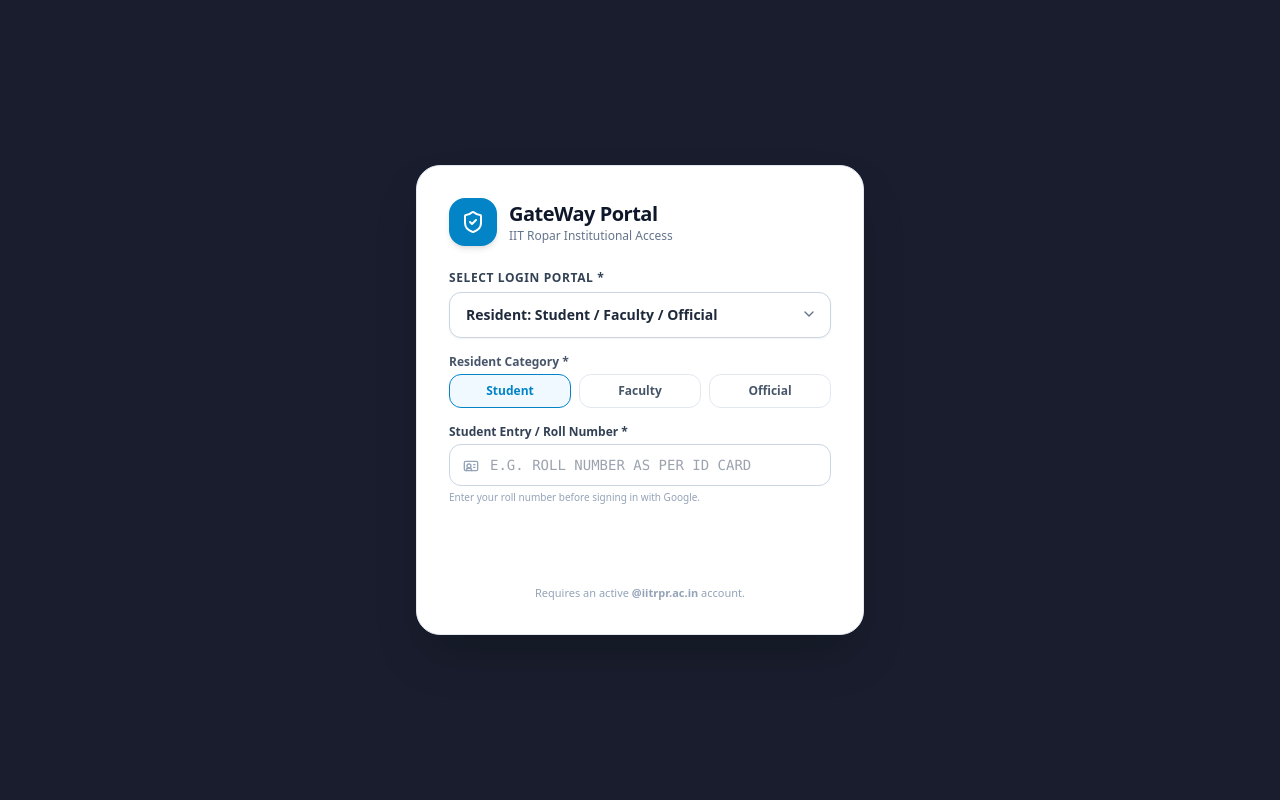
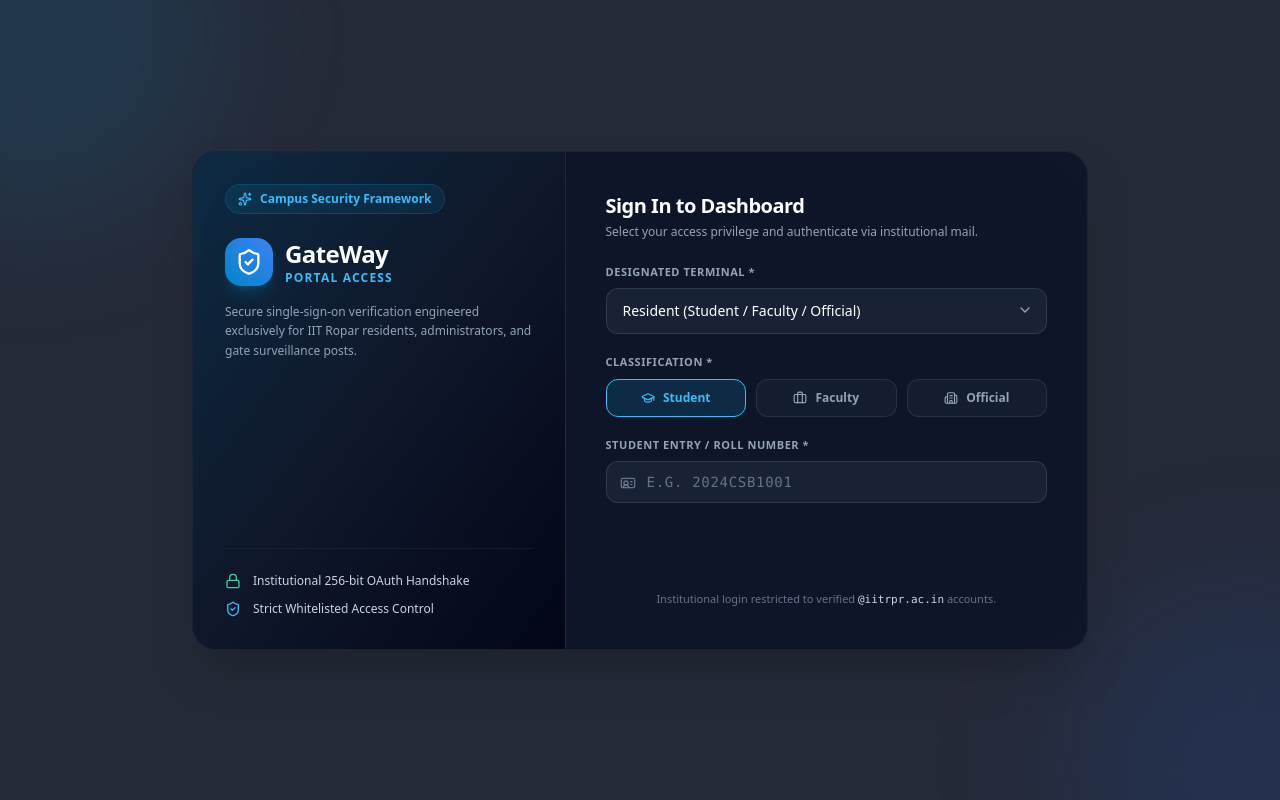
Before and after one commit to anweshaaroy/GateWay, a React (Vite) app: page / in a window 1280 px wide. Built offline with nearby package versions, Linux system fonts and the light colour scheme.

Commit message:
Fix LoginModal Error Issues

```diff
--- a/src/components/LoginModal.jsx
+++ b/src/components/LoginModal.jsx
@@ -1,7 +1,17 @@
 import React, { useState } from "react";
 import { GoogleLogin } from "@react-oauth/google";
 import { jwtDecode } from "jwt-decode";
-import { ShieldCheck, ChevronDown, IdCard } from "lucide-react";
+import {
+  ShieldCheck,
+  ChevronDown,
+  IdCard,
+  GraduationCap,
+  Briefcase,
+  Building2,
+  Lock,
+  Sparkles,
+  AlertCircle
+} from "lucide-react";
 
 export default function LoginModal({ isOpen, onLogin }) {
   const [roleSelect, setRoleSelect] = useState("resident");
@@ -9,34 +19,32 @@
   const [entryNumber, setEntryNumber] = useState("");
   const [errorMsg, setErrorMsg] = useState("");
 
-  // Shudhu IIT Ropar er domain allow kora holo
   const ALLOWED_DOMAINS = ["@iitrpr.ac.in"];
 
   if (!isOpen) return null;
 
-  // Google SSO Response Handler
   const handleGoogleSuccess = (credentialResponse) => {
     try {
       const decoded = jwtDecode(credentialResponse.credential);
       const userEmail = decoded.email?.toLowerCase() || "";
 
-      // 1. Strict Domain Whitelisting (Only @iitrpr.ac.in)
+      // 1. Strict Domain Whitelisting
       const isDomainValid = ALLOWED_DOMAINS.some((domain) => userEmail.endsWith(domain));
 
       if (!isDomainValid) {
         setErrorMsg(
-          `Access Denied: (${userEmail}) is not authorized. Only official institute accounts (@iitrpr.ac.in) are permitted.`
+          `Access Denied: ${userEmail} is unauthorized. Please use your official (@iitrpr.ac.in) email address.`
         );
         return;
       }
 
       // 2. Student Roll Number Requirement
       if (roleSelect === "resident" && residentType === "student" && !entryNumber.trim()) {
-        setErrorMsg("Please enter your Student Entry / Roll Number before signing in.");
+        setErrorMsg("Please enter your Student Roll Number to proceed.");
         return;
       }
 
-      // 3. Dispatch to Global App State
+      // 3. Dispatch Auth Data
       const finalRole = roleSelect === "resident" ? residentType : roleSelect;
       onLogin({
         name: decoded.name,
@@ -49,38 +57,80 @@
       });
     } catch (err) {
       console.error("Token decoding error:", err);
-      setErrorMsg("Failed to authenticate account. Please try again.");
+      setErrorMsg("Authentication failed. Please verify credentials and try again.");
     }
   };
 
+  const residentOptions = [
+    { id: "student", label: "Student", icon: GraduationCap },
+    { id: "faculty", label: "Faculty", icon: Briefcase },
+    { id: "official", label: "Official", icon: Building2 },
+  ];
+
   return (
-    <div className="fixed inset-0 z-50 bg-slate-950/90 backdrop-blur-md flex items-center justify-center p-4">
-      <div className="bg-white text-slate-900 rounded-3xl shadow-2xl border border-slate-200 max-w-md w-full p-8 relative overflow-hidden">
-        {/* Header Icon & Title */}
-        <div className="flex items-center space-x-3 mb-6">
-          <div className="bg-[#0284c7] text-white p-3 rounded-2xl shadow-md">
-            <ShieldCheck className="w-6 h-6" />
+    <div className="fixed inset-0 z-50 flex items-center justify-center p-4 md:p-6 bg-slate-950/85 backdrop-blur-xl">
+      {/* Background Decorative Glow */}
+      <div className="absolute -top-40 -left-40 w-96 h-96 bg-sky-500/10 rounded-full blur-3xl pointer-events-none" />
+      <div className="absolute -bottom-40 -right-40 w-96 h-96 bg-blue-600/10 rounded-full blur-3xl pointer-events-none" />
+
+      {/* Main Glass Card */}
+      <div className="relative w-full max-w-4xl bg-slate-900/90 border border-slate-800/80 rounded-3xl shadow-2xl overflow-hidden grid grid-cols-1 md:grid-cols-12 backdrop-blur-2xl">
+
+        {/* Left Branding Side (IIT Ropar Themed Hero) */}
+        <div className="md:col-span-5 bg-gradient-to-br from-sky-900/40 via-slate-900 to-slate-950 p-8 flex flex-col justify-between border-b md:border-b-0 md:border-r border-slate-800">
+          <div>
+            <div className="inline-flex items-center space-x-2 px-3 py-1.5 rounded-full bg-sky-500/10 border border-sky-500/20 text-sky-400 text-xs font-semibold mb-6">
+              <Sparkles className="w-3.5 h-3.5" />
+              <span>Campus Security Framework</span>
+            </div>
+
+            <div className="flex items-center space-x-3 mb-4">
+              <div className="h-12 w-12 rounded-2xl bg-gradient-to-tr from-sky-600 to-blue-500 flex items-center justify-center shadow-lg shadow-sky-500/20 text-white">
+                <ShieldCheck className="w-7 h-7" />
               </div>
               <div>
-            <h2 className="text-xl font-extrabold text-slate-900 tracking-tight">GateWay Portal</h2>
-            <p className="text-xs text-slate-500 font-medium">
-              IIT Ropar Institutional Access
-            </p>
+                <h1 className="text-2xl font-black text-white tracking-tight">GateWay</h1>
+                <p className="text-xs uppercase tracking-widest text-sky-400 font-bold">Portal Access</p>
               </div>
             </div>
 
-        {/* Error Alert Box */}
+            <p className="text-slate-400 text-xs leading-relaxed mt-4">
+              Secure single-sign-on verification engineered exclusively for IIT Ropar residents, administrators, and gate surveillance posts.
+            </p>
+          </div>
+
+          <div className="mt-8 pt-6 border-t border-slate-800/60 space-y-3">
+            <div className="flex items-center space-x-3 text-xs text-slate-300">
+              <Lock className="w-4 h-4 text-emerald-400 flex-shrink-0" />
+              <span>Institutional 256-bit OAuth Handshake</span>
+            </div>
+            <div className="flex items-center space-x-3 text-xs text-slate-300">
+              <ShieldCheck className="w-4 h-4 text-sky-400 flex-shrink-0" />
+              <span>Strict Whitelisted Access Control</span>
+            </div>
+          </div>
+        </div>
+
+        {/* Right Form Interaction Side */}
+        <div className="md:col-span-7 p-8 md:p-10 flex flex-col justify-center bg-slate-900/60">
+          <div className="mb-6">
+            <h2 className="text-xl font-bold text-white tracking-tight">Sign In to Dashboard</h2>
+            <p className="text-xs text-slate-400 mt-1">Select your access privilege and authenticate via institutional mail.</p>
+          </div>
+
+          {/* Error Banner */}
           {errorMsg && (
-          <div className="mb-4 p-3 rounded-xl bg-rose-50 border border-rose-200 text-xs text-rose-700 font-semibold leading-relaxed">
-            {errorMsg}
+            <div className="mb-5 p-3.5 rounded-2xl bg-rose-500/10 border border-rose-500/30 flex items-start space-x-2.5 text-rose-400 text-xs leading-relaxed animate-in fade-in duration-200">
+              <AlertCircle className="w-4 h-4 mt-0.5 flex-shrink-0 text-rose-400" />
+              <div className="font-medium">{errorMsg}</div>
             </div>
           )}
 
-        <div className="space-y-4">
-          {/* Select Login Portal */}
+          <div className="space-y-5">
+            {/* Login Portal Selector */}
             <div>
-            <label className="block text-xs font-bold text-slate-700 uppercase tracking-wider mb-1.5">
-              Select Login Portal *
+              <label className="block text-[11px] font-bold tracking-wider uppercase text-slate-400 mb-2">
+                Designated Terminal *
               </label>
               <div className="relative">
                 <select
@@ -89,83 +139,85 @@
                     setRoleSelect(e.target.value);
                     setErrorMsg("");
                   }}
-                className="w-full text-sm font-semibold px-4 py-3 rounded-xl border border-slate-300 bg-white focus:ring-2 focus:ring-[#0284c7] appearance-none shadow-sm cursor-pointer outline-none text-slate-800"
+                  className="w-full text-sm font-medium px-4 py-3 rounded-xl bg-slate-800/70 border border-slate-700/80 text-white hover:border-slate-600 focus:outline-none focus:ring-2 focus:ring-sky-500 focus:border-transparent transition appearance-none cursor-pointer"
                 >
-                <option value="resident">Resident: Student / Faculty / Official</option>
-                <option value="admin">Security Admin Desk</option>
+                  <option value="resident">Resident (Student / Faculty / Official)</option>
+                  <option value="admin">Security Administration Desk</option>
                   <option value="guard">Guard Terminal Post</option>
                 </select>
-              <ChevronDown className="pointer-events-none absolute right-3.5 top-3.5 w-4 h-4 text-slate-500" />
+                <ChevronDown className="pointer-events-none absolute right-3.5 top-3.5 w-4 h-4 text-slate-400" />
               </div>
             </div>
 
-          {/* Resident Sub-Category (Student / Faculty / Official) */}
+            {/* Resident Role Pills (Segmented Selector) */}
             {roleSelect === "resident" && (
               <div>
-              <label className="block text-xs font-semibold text-slate-600 mb-1">
-                Resident Category *
+                <label className="block text-[11px] font-bold tracking-wider uppercase text-slate-400 mb-2">
+                  Classification *
                 </label>
-              <div className="grid grid-cols-3 gap-2">
-                {["student", "faculty", "official"].map((type) => (
+                <div className="grid grid-cols-3 gap-2.5">
+                  {residentOptions.map(({ id, label, icon: Icon }) => {
+                    const isSelected = residentType === id;
+                    return (
                       <button
-                    key={type}
+                        key={id}
                         type="button"
                         onClick={() => {
-                      setResidentType(type);
+                          setResidentType(id);
                           setErrorMsg("");
                         }}
-                    className={`py-2 px-3 text-xs font-bold rounded-xl border capitalize transition ${
-                      residentType === type
-                        ? "border-[#0284c7] bg-sky-50 text-[#0284c7]"
-                        : "border-slate-200 text-slate-600 hover:bg-slate-50"
+                        className={`flex items-center justify-center space-x-2 py-2.5 px-3 rounded-xl border text-xs font-semibold transition-all duration-150 cursor-pointer ${
+                          isSelected
+                            ? "bg-sky-500/15 border-sky-400 text-sky-400 shadow-sm shadow-sky-500/10"
+                            : "bg-slate-800/40 border-slate-700/60 text-slate-400 hover:bg-slate-800 hover:text-slate-200"
                         }`}
                       >
-                    {type}
+                        <Icon className="w-3.5 h-3.5" />
+                        <span>{label}</span>
                       </button>
-                ))}
+                    );
+                  })}
                 </div>
               </div>
             )}
 
-          {/* Student Roll Number */}
+            {/* Student ID Card Input */}
             {roleSelect === "resident" && residentType === "student" && (
-            <div>
-              <label className="block text-xs font-semibold text-slate-700 mb-1">
+              <div className="transition-all duration-200">
+                <label className="block text-[11px] font-bold tracking-wider uppercase text-slate-400 mb-2">
                   Student Entry / Roll Number *
                 </label>
                 <div className="relative">
-                <IdCard className="w-4 h-4 text-slate-400 absolute left-3.5 top-3.5" />
+                  <IdCard className="w-4 h-4 text-slate-500 absolute left-3.5 top-3.5" />
                   <input
                     type="text"
                     required
                     value={entryNumber}
                     onChange={(e) => setEntryNumber(e.target.value)}
-                  placeholder="e.g. Roll Number as per ID card"
-                  className="w-full text-sm pl-10 pr-4 py-2.5 rounded-xl border border-slate-300 focus:ring-2 focus:ring-[#0284c7] font-mono uppercase outline-none"
+                    placeholder="e.g. 2024CSB1001"
+                    className="w-full text-sm pl-10 pr-4 py-2.5 rounded-xl bg-slate-800/70 border border-slate-700/80 text-white placeholder-slate-500 focus:outline-none focus:ring-2 focus:ring-sky-500 focus:border-transparent font-mono uppercase tracking-wider"
                   />
                 </div>
-              <p className="text-[10px] text-slate-400 mt-1">
-                Enter your roll number before signing in with Google.
-              </p>
               </div>
             )}
 
-          {/* Google SSO Login Button */}
-          <div className="pt-3 flex flex-col items-center">
-            <div className="w-full flex justify-center">
+            {/* Google Single Sign-On Button */}
+            <div className="pt-2 flex flex-col items-center">
+              <div className="w-full flex justify-center py-1">
                 <GoogleLogin
                   onSuccess={handleGoogleSuccess}
                   onError={() => setErrorMsg("Google Sign-In failed or was cancelled.")}
+                  theme="filled_black"
                   shape="pill"
-                text="signin_with"
-                theme="outline"
                   size="large"
+                  text="continue_with"
                   width="100%"
                 />
               </div>
-            <p className="text-[11px] text-slate-400 mt-3 text-center">
-              Requires an active <strong>@iitrpr.ac.in</strong> account.
+              <p className="text-[11px] text-slate-500 mt-3 text-center">
+                Institutional login restricted to verified <span className="text-slate-300 font-mono font-medium">@iitrpr.ac.in</span> accounts.
               </p>
+            </div>
           </div>
         </div>
       </div>
```
Lines whose indentation alone changed are shown as unchanged.
